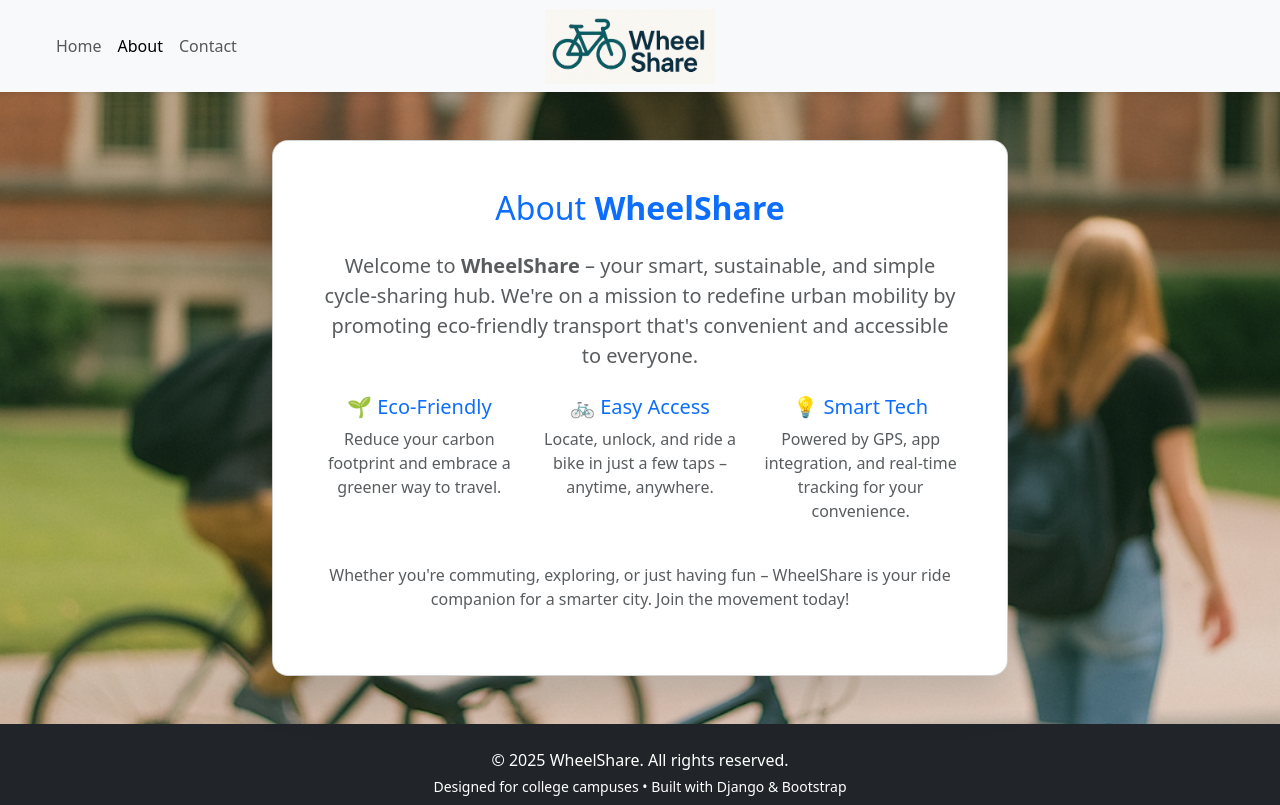
After one commit to ridhwxn-vs/Wheelshare, a Django app: page /about/ in a window 1280 px wide. The commit adds this page. Run offline with Django 5.2, Linux system fonts and the light colour scheme.

Commit message:
Owner Dash finalised + About Contacts sorted

```diff
--- /dev/null
+++ b/core/templates/about.html
@@ -0,0 +1,84 @@
+{% load static %}
+<!DOCTYPE html>
+<html lang="en">
+<head>
+    <meta charset="UTF-8">
+    <meta name="viewport" content="width=device-width">
+    <title>WheelShare - The Cycle Sharing Hub</title>
+    <link href="https://cdn.jsdelivr.net/npm/bootstrap@5.3.0/dist/css/bootstrap.min.css" rel="stylesheet">
+</head>
+<body>
+
+<nav class="navbar navbar-expand-lg navbar-light bg-light shadow-sm">
+    <div class="container-fluid px-5">
+        <div class="d-flex">
+            <ul class="navbar-nav">
+                <li class="nav-item">
+                    <a class="nav-link" href="{% url 'home' %}">Home</a>
+                </li>
+                <li class="nav-item"><a class="nav-link active" href="{% url 'about' %}">About</a></li>
+                <li class="nav-item">
+                    <a class="nav-link" href="{% url 'contact' %}">Contact</a>
+                </li>
+            </ul>
+        </div>
+
+        <div class="mx-auto">
+            <a class="navbar-brand" href="#">
+                <img src="{% static 'images/logo.png' %}" alt="Logo" width="170" height="75" class="d-inline-block align-text-top">
+            </a>
+        </div>
+        <div style="width: 200px;"></div>
+    </div>
+</nav>
+
+{% block content %}
+<div class="hero-section py-5" style="background-image: url('{% static "images/hero_bg.png" %}'); background-size: cover; background-position: center; z-index: 1;">
+    <div class="container animate__animated animate__fadeInUp animate__faster">
+        <div class="row justify-content-center">
+            <div class="col-md-8">
+                <div class="card p-5 shadow-lg rounded-4">
+                    <h2 class="text-center mb-4 text-primary">About <strong>WheelShare</strong></h2>
+                    <p class="fs-5 mb-4 text-muted text-center">
+                        Welcome to <strong>WheelShare</strong> – your smart, sustainable, and simple cycle-sharing hub.
+                        We're on a mission to redefine urban mobility by promoting eco-friendly transport
+                        that's convenient and accessible to everyone.
+                    </p>
+
+                    <div class="row text-center mb-4">
+                        <div class="col-md-4">
+                            <h5 class="text-primary">🌱 Eco-Friendly</h5>
+                            <p class="text-muted">Reduce your carbon footprint and embrace a greener way to travel.</p>
+                        </div>
+                        <div class="col-md-4">
+                            <h5 class="text-primary">🚲 Easy Access</h5>
+                            <p class="text-muted">Locate, unlock, and ride a bike in just a few taps – anytime, anywhere.</p>
+                        </div>
+                        <div class="col-md-4">
+                            <h5 class="text-primary">💡 Smart Tech</h5>
+                            <p class="text-muted">Powered by GPS, app integration, and real-time tracking for your convenience.</p>
+                        </div>
+                    </div>
+
+                    <p class="text-center fs-6 text-muted">
+                        Whether you're commuting, exploring, or just having fun – WheelShare is your ride companion for a smarter city.
+                        Join the movement today!
+                    </p>
+                </div>
+            </div>
+        </div>
+    </div>
+</div>
+{% endblock %}
+
+<footer class="bg-dark text-white pt-4 pb-2 mt-auto">
+    <div class="container text-center">
+        <p class="mb-1">&copy; 2025 WheelShare. All rights reserved.</p>
+        <p class="mb-0 small">Designed for college campuses • Built with Django & Bootstrap</p>
+    </div>
+</footer>
+
+<script src="https://cdn.jsdelivr.net/npm/bootstrap@5.3.0/dist/js/bootstrap.bundle.min.js"></script>
+
+</body>
+</html>
--- a/core/templates/account_setup.html
+++ b/core/templates/account_setup.html
@@ -120,7 +120,6 @@
   </div>
 </div>
 
-<!-- Leaflet Scripts -->
 <script src="https://unpkg.com/leaflet@1.9.4/dist/leaflet.js"></script>
 <script>
   document.addEventListener("DOMContentLoaded", function () {
--- a/core/urls.py
+++ b/core/urls.py
@@ -3,14 +3,16 @@ from . import views
 
 urlpatterns = [
     path('', views.home, name='landing'),
+    path('home/', views.home, name='home'),
     path('login/', views.login_view, name='login'),
     path('register/', views.register_view, name='register'),
-    path('logout/', views.home, name='logout'),
+    path('logout/', views.logout_view, name='logout'),
     path('owner/dashboard/', views.owner_dashboard, name='owner_dashboard'),
     path('user/dashboard/', views.user_dashboard, name='user_dashboard'),
     path('account_setup',views.account_setup,name='account_setup'),
     path('edit-cycle/<int:cycle_id>/', views.edit_cycle, name='edit_cycle'),
     path('remove-cycle/<int:cycle_id>/', views.remove_listing, name='remove_cycle'),
     path('relist-cycle/<int:cycle_id>/', views.relist_cycle, name='relist_cycle'),
-
+    path('about/', views.about_page, name='about'),
+    path('contact/', views.contact_page, name='contact'),
 ]
--- a/core/views.py
+++ b/core/views.py
@@ -1,8 +1,8 @@
 from decimal import Decimal
-from django.shortcuts import redirect,render
+from django.shortcuts import redirect,render, get_object_or_404
 from django.contrib.auth import login, authenticate, logout
-from .models import Cycle, Rental, UserProfile
-from .models import UserProfile
+from .models import Cycle, Rental, UserProfile, CycleReview
+from django.db.models import Avg
 from .forms import RegisterForm, LoginForm
 from django.contrib.auth.forms import AuthenticationForm
 from django.contrib.auth.decorators import login_required
@@ -12,7 +12,6 @@ import json
 
 def home(request):
     return render(request,'landingpg.html')
-
 
 def register_view(request):
     if request.method == 'POST':
@@ -140,7 +139,35 @@ def owner_dashboard(request):
         return redirect('user_dashboard')
 
     cycle = Cycle.objects.filter(owner=user).first()
-    return render(request, 'owner_dashboard.html', {'cycle': cycle})
+
+    reviews = []
+    avg_rating = 0
+    latest_reviews = []
+
+    if cycle:
+        reviews = cycle.reviews.all().order_by('-timestamp')
+        avg_rating = reviews.aggregate(avg=Avg('stars'))['avg'] or 0
+        avg_rating = round(avg_rating, 1)
+        latest_reviews = reviews[:3]
+
+    context = {
+        'cycle': cycle,
+        'avg_rating': avg_rating,
+        'latest_reviews': latest_reviews,
+    }
+
+    return render(request, 'owner_dashboard.html', context)
+
 
 def user_dashboard(request):
     return render(request, 'user_dashboard.html')
+
+def about_page(request):
+    return render(request, 'about.html')
+
+def contact_page(request):
+    return render(request, 'contact.html')
+
+def logout_view(request):
+    logout(request)
+    return redirect('home')
```
Also changed, not shown: core/templates/contact.html (added, +71 -0 lines), core/templates/landingpg.html (+3 -6 lines), core/templates/owner_dashboard.html (+112 -29 lines), core/templates/user_dashboard.html (+3 -5 lines).
